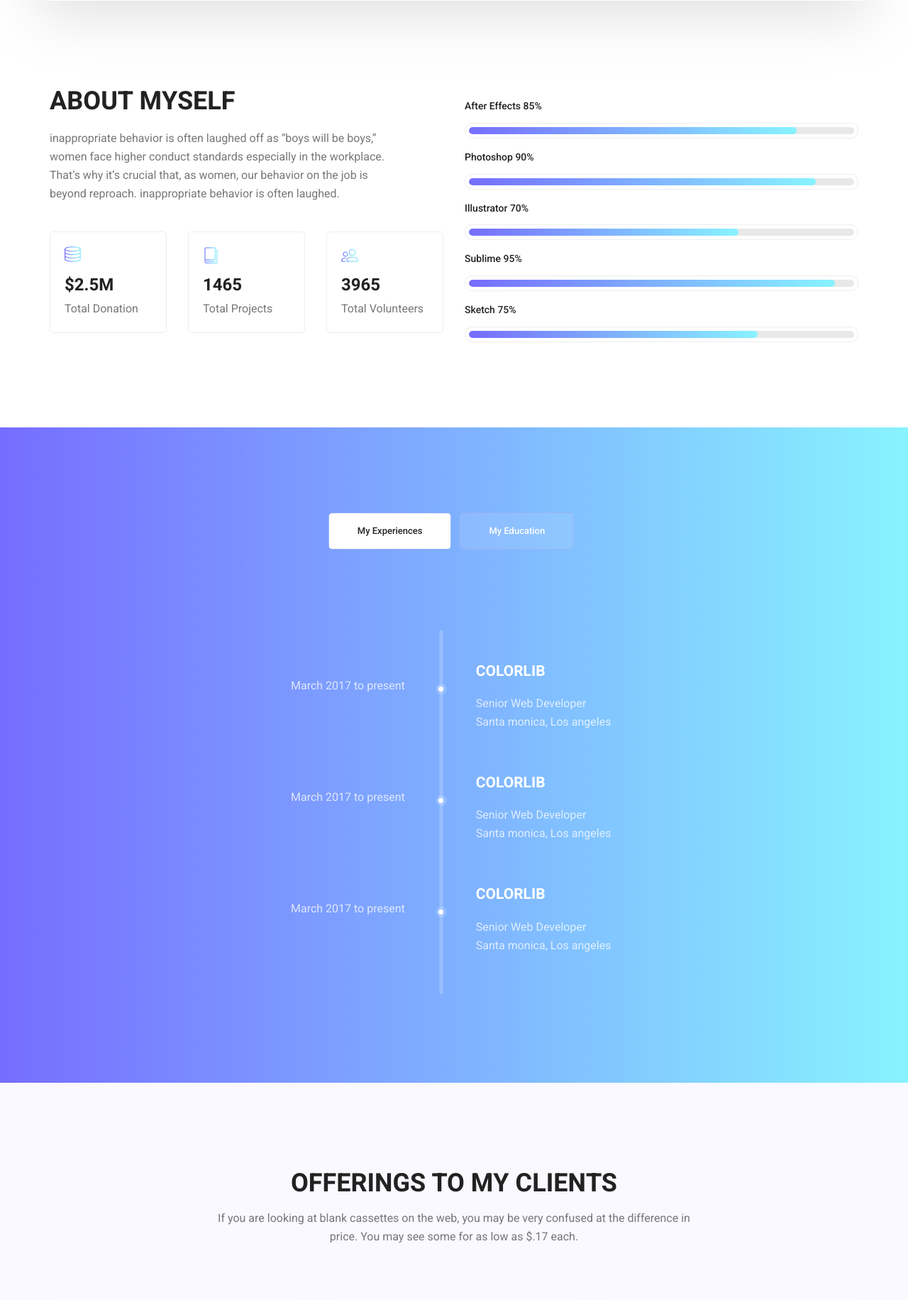
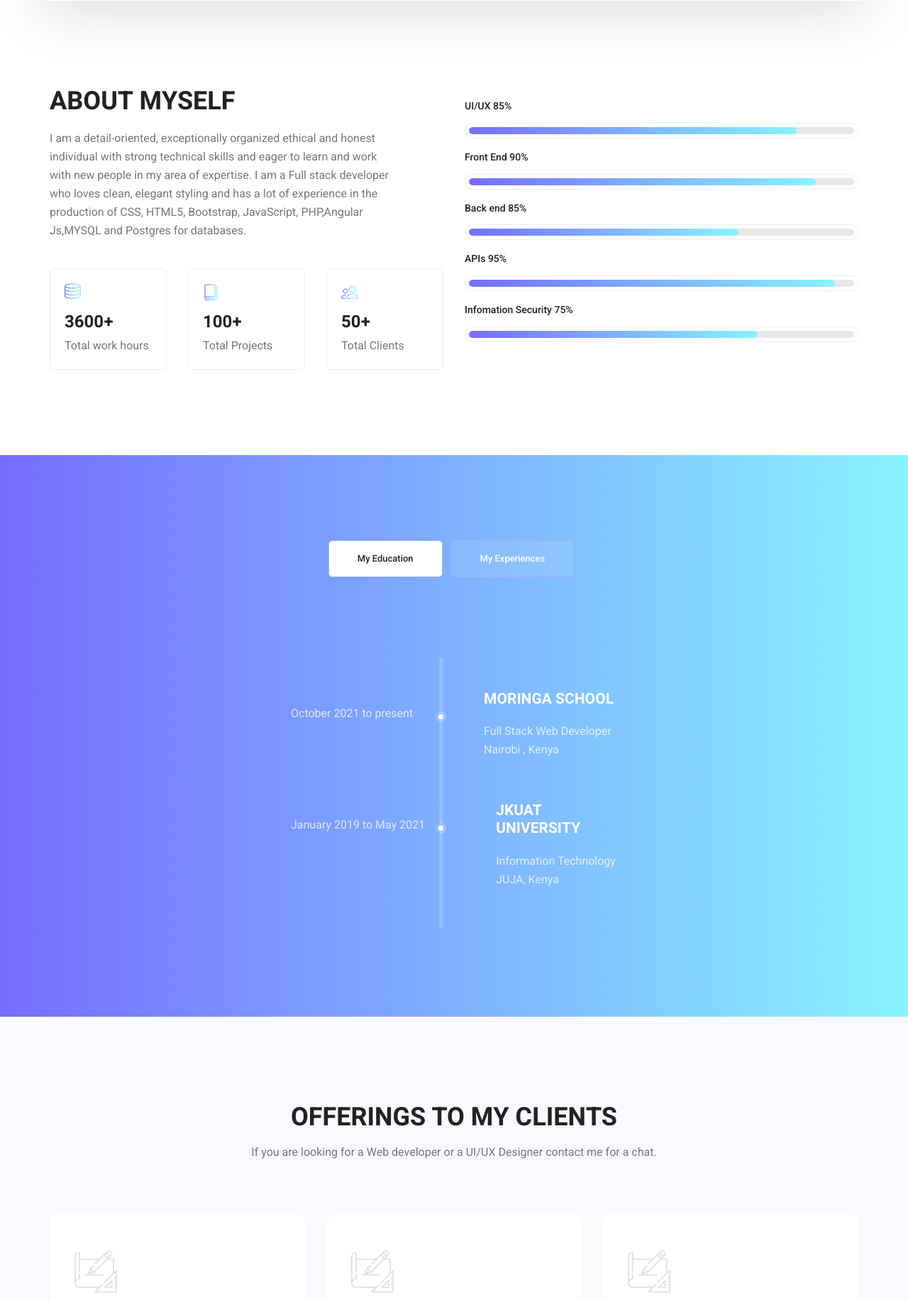
Before and after one commit to trevin-livele/django-portfolio-website, a Django app: page / in a window 1280 px wide. Shown: the part 959-2790 px from the top of the page at 71% size. Run offline with Django 3.2, Linux system fonts and the light colour scheme; some libraries are stand-ins or nearby versions.

Commit message:
worked on the home page

```diff
--- a/templates/home.html
+++ b/templates/home.html
@@ -9,16 +9,16 @@
 			<div class="banner_content">
 				<div class="media">
 					<div class="d-flex">
-								<img src="{% static 'img/personal.jpg' %}" alt="">
+						<img src="https://images.unsplash.com/photo-1484807352052-23338990c6c6?ixlib=rb-1.2.1&ixid=MnwxMjA3fDB8MHxwaG90by1wYWdlfHx8fGVufDB8fHx8&auto=format&fit=crop&w=870&q=80"
+							alt="" style="width: 40pc;">
 					</div>
 					<div class="media-body">
 						<div class="personal_text">
 							<h6>Hello Everybody, i am</h6>
 							<h3>Trevin Livele</h3>
 							<h4>Software Developer and UI/UX designer</h4>
-									<p>I am a detail-oriented, exceptionally organized ethical and honest individual
-										with strong technical skills and eager to learn and work with new people in my
-										area of expertise.</p>
+							<p>A passionate Full-stack Software Developer and UI/UX Designer
+								having experience of designing and building Web applications.</p>
 							<ul class="list basic_info">
 								<li><a href="#"><i class="lnr lnr-calendar-full"></i> 12th December, 1999</a></li>
 								<li><a href="#"><i class="lnr lnr-phone-handset"></i> (254) 792691810</a></li>
@@ -28,7 +28,8 @@
 							<ul class="list personal_social">
 								<li><a href="#"><i class="fa fa-facebook"></i></a></li>
 								<li><a href="https://twitter.com/trevin_livele"><i class="fa fa-twitter"></i></a></li>
-										<li><a href="https://www.linkedin.com/in/trevin-livele-4415851aa/"><i class="fa fa-linkedin"></i></a></li>
+								<li><a href="https://www.linkedin.com/in/trevin-livele-4415851aa/"><i
+											class="fa fa-linkedin"></i></a></li>
 							</ul>
 						</div>
 					</div>
@@ -46,27 +47,33 @@
 			<div class="col-lg-6">
 				<div class="welcome_text">
 					<h4>About Myself</h4>
-        					<p>inappropriate behavior is often laughed off as “boys will be boys,” women face higher conduct standards especially in the workplace. That’s why it’s crucial that, as women, our behavior on the job is beyond reproach. inappropriate behavior is often laughed.</p>
+					<p>I am a detail-oriented, exceptionally organized ethical and honest individual
+						with strong technical skills and eager to learn and work with new people in my
+						area of expertise.
+						I am a Full stack developer who loves clean, elegant styling and has a lot of experience in the
+						production of CSS, HTML5, Bootstrap, JavaScript, PHP,Angular Js,MYSQL and Postgres for
+						databases.
+					</p>
 					<div class="row">
 						<div class="col-md-4">
 							<div class="wel_item">
 								<i class="lnr lnr-database"></i>
-        								<h4>$2.5M</h4>
-        								<p>Total Donation</p>
+								<h4>3600+</h4>
+								<p>Total work hours</p>
 							</div>
 						</div>
 						<div class="col-md-4">
 							<div class="wel_item">
 								<i class="lnr lnr-book"></i>
-        								<h4>1465</h4>
+								<h4>100+</h4>
 								<p>Total Projects</p>
 							</div>
 						</div>
 						<div class="col-md-4">
 							<div class="wel_item">
 								<i class="lnr lnr-users"></i>
-        								<h4>3965</h4>
-        								<p>Total Volunteers</p>
+								<h4>50+</h4>
+								<p>Total Clients</p>
 							</div>
 						</div>
 					</div>
@@ -76,45 +83,52 @@
 				<div class="tools_expert">
 					<div class="skill_main">
 						<div class="skill_item">
-									<h4>After Effects <span class="counter">85</span>%</h4>
+							<h4>UI/UX <span class="counter">85</span>%</h4>
 							<div class="progress_br">
 								<div class="progress">
-											<div class="progress-bar" role="progressbar" aria-valuenow="85" aria-valuemin="0" aria-valuemax="100"></div>
+									<div class="progress-bar" role="progressbar" aria-valuenow="85" aria-valuemin="0"
+										aria-valuemax="100"></div>
 								</div>
 							</div>
 						</div>
 						<div class="skill_item">
-									<h4>Photoshop <span class="counter">90</span>%</h4>
+							<h4>Front End <span class="counter">90</span>%</h4>
 							<div class="progress_br">
 								<div class="progress">
-											<div class="progress-bar" role="progressbar" aria-valuenow="90" aria-valuemin="0" aria-valuemax="100"></div>
+									<div class="progress-bar" role="progressbar" aria-valuenow="90" aria-valuemin="0"
+										aria-valuemax="100"></div>
 								</div>
 							</div>
 						</div>
 						<div class="skill_item">
-									<h4>Illustrator <span class="counter">70</span>%</h4>
+							<h4>Back end <span class="counter">85</span>%</h4>
 							<div class="progress_br">
 								<div class="progress">
-											<div class="progress-bar" role="progressbar" aria-valuenow="70" aria-valuemin="0" aria-valuemax="100"></div>
+									<div class="progress-bar" role="progressbar" aria-valuenow="70" aria-valuemin="0"
+										aria-valuemax="100"></div>
 								</div>
 							</div>
 						</div>
 						<div class="skill_item">
-									<h4>Sublime <span class="counter">95</span>%</h4>
+							<h4>APIs <span class="counter">95</span>%</h4>
 							<div class="progress_br">
 								<div class="progress">
-											<div class="progress-bar" role="progressbar" aria-valuenow="95" aria-valuemin="0" aria-valuemax="100"></div>
+									<div class="progress-bar" role="progressbar" aria-valuenow="95" aria-valuemin="0"
+										aria-valuemax="100"></div>
 								</div>
 							</div>
 						</div>
 						<div class="skill_item">
-									<h4>Sketch <span class="counter">75</span>%</h4>
+							<h4>Infomation Security <span class="counter">75</span>%</h4>
 							<div class="progress_br">
 								<div class="progress">
-											<div class="progress-bar" role="progressbar" aria-valuenow="75" aria-valuemin="0" aria-valuemax="100"></div>
+									<div class="progress-bar" role="progressbar" aria-valuenow="75" aria-valuemin="0"
+										aria-valuemax="100"></div>
 								</div>
 							</div>
 						</div>
+
+
 					</div>
 				</div>
 			</div>
@@ -129,10 +143,12 @@
 		<div class="tabs_inner">
 			<ul class="nav nav-tabs" id="myTab" role="tablist">
 				<li class="nav-item">
-							<a class="nav-link active" id="home-tab" data-toggle="tab" href="#home" role="tab" aria-controls="home" aria-selected="true">My Experiences</a>
+					<a class="nav-link active" id="home-tab" data-toggle="tab" href="#home" role="tab"
+						aria-controls="home" aria-selected="true">My Education</a>
 				</li>
 				<li class="nav-item">
-							<a class="nav-link" id="profile-tab" data-toggle="tab" href="#profile" role="tab" aria-controls="profile" aria-selected="false">My Education</a>
+					<a class="nav-link" id="profile-tab" data-toggle="tab" href="#profile" role="tab"
+						aria-controls="profile" aria-selected="false">My Experiences</a>
 				</li>
 			</ul>
 			<div class="tab-content" id="myTabContent">
@@ -142,11 +158,11 @@
 							<span></span>
 							<div class="media">
 								<div class="d-flex">
-											<p>March 2017 to present</p>
+									<p>October 2021 to present</p>
 								</div>
 								<div class="media-body">
-											<h4>Colorlib</h4>
-											<p>Senior Web Developer <br />Santa monica, Los angeles</p>
+									<h4>Moringa School</h4>
+									<p>Full Stack Web Developer <br />Nairobi , Kenya</p>
 								</div>
 							</div>
 						</li>
@@ -154,26 +170,15 @@
 							<span></span>
 							<div class="media">
 								<div class="d-flex">
-											<p>March 2017 to present</p>
+									<p>January 2019 to May 2021</p>
 								</div>
 								<div class="media-body">
-											<h4>Colorlib</h4>
-											<p>Senior Web Developer <br />Santa monica, Los angeles</p>
+									<h4>JKUAT University</h4>
+									<p>Information Technology <br />JUJA, Kenya</p>
 								</div>
 							</div>
 						</li>
-								<li>
-								<span></span>
-									<div class="media">
-										<div class="d-flex">
-											<p>March 2017 to present</p>
-										</div>
-										<div class="media-body">
-											<h4>Colorlib</h4>
-											<p>Senior Web Developer <br />Santa monica, Los angeles</p>
-										</div>
-									</div>
-								</li>
+
 					</ul>
 				</div>
 				<div class="tab-pane fade" id="profile" role="tabpanel" aria-labelledby="profile-tab">
@@ -182,11 +187,11 @@
 							<span></span>
 							<div class="media">
 								<div class="d-flex">
-											<p>March 2017 to present</p>
+									<p>January 2022 to present</p>
 								</div>
 								<div class="media-body">
-											<h4>Colorlib</h4>
-											<p>Senior Web Developer <br />Santa monica, Los angeles</p>
+									<h4>Freelance</h4>
+									<p>Full Stack Web Developer <br />Nairobi, Kenya</p>
 								</div>
 							</div>
 						</li>
@@ -194,23 +199,26 @@
 							<span></span>
 							<div class="media">
 								<div class="d-flex">
-											<p>March 2017 to present</p>
+									<p>JANUARY 2020 - 2021</p>
 								</div>
 								<div class="media-body">
-											<h4>Colorlib</h4>
-											<p>Senior Web Developer <br />Santa monica, Los angeles</p>
+									<h4>JKUAT ICT DIRECTORATE</h4>
+									<p>Information Technology Assistant <br /> JKUAT JUJA , Main Campus
+									</p>
 								</div>
 							</div>
 						</li>
+
 						<li>
 							<span></span>
 							<div class="media">
 								<div class="d-flex">
-											<p>March 2017 to present</p>
+									<p>JANUARY 2021- DEC 2021</p>
 								</div>
 								<div class="media-body">
-											<h4>Colorlib</h4>
-											<p>Senior Web Developer <br />Santa monica, Los angeles</p>
+									<h4>SUPREME KENYA COMPUTERS</h4>
+									<p>ICT SUPPORT AND
+										MAINTENANCE<br />JUJA, Kiambu</p>
 								</div>
 							</div>
 						</li>
@@ -227,28 +235,35 @@
 	<div class="container">
 		<div class="main_title">
 			<h2>offerings to my clients</h2>
-        			<p>If you are looking at blank cassettes on the web, you may be very confused at the difference in price. You may see some for as low as $.17 each.</p>
+			<p>If you are looking for a Web developer or a UI/UX Designer contact me for a chat.</p>
 		</div>
 		<div class="feature_inner row">
 			<div class="col-lg-4 col-md-6">
 				<div class="feature_item">
-        					<i class="flaticon-city"></i>
-        					<h4>Architecture</h4>
-        					<p>If you are looking at blank cassettes on the web, you may be very confused at the difference in price. You may see some for as low as $17 each.</p>
-        				</div>
-        			</div>
-        			<div class="col-lg-4 col-md-6">
-        				<div class="feature_item">
-        					<i class="flaticon-skyline"></i>
-        					<h4>Interior Design</h4>
-        					<p>If you are looking at blank cassettes on the web, you may be very confused at the difference in price. You may see some for as low as $17 each.</p>
+					<i class="flaticon-sketch"></i>
+					<h4>Web Development</h4>
+					<p>Web development is the work involved in developing a website for the Internet or an intranet. Web
+						development can range from developing a simple single static page of plain text to complex web
+						applications, electronic businesses, and social network services. </p>
 				</div>
 			</div>
 			<div class="col-lg-4 col-md-6">
 				<div class="feature_item">
 					<i class="flaticon-sketch"></i>
-        					<h4>Concept Design</h4>
-        					<p>If you are looking at blank cassettes on the web, you may be very confused at the difference in price. You may see some for as low as $17 each.</p>
+					<h4>UI/UX Design</h4>
+					<p>User interface design or user interface engineering is the design of user interfaces for machines
+						and software, such as computers, home appliances, mobile devices, and other electronic devices,
+						with the focus on maximizing usability and the user experience</p>
+				</div>
+			</div>
+			<div class="col-lg-4 col-md-6">
+				<div class="feature_item">
+					<i class="flaticon-sketch"></i>
+					<h4>API Intergration</h4>
+					<p>API integration is the connection between two or more applications via their APIs (application
+						programming interfaces) that allow systems to exchange data sources. API integrations power
+						processes throughout many sectors and layers of an organisation to keep data in sync, enhance
+						productivity and drive revenue.</p>
 				</div>
 			</div>
 		</div>
@@ -260,16 +275,14 @@
 <section class="home_gallery_area p_120">
 	<div class="container">
 		<div class="main_title">
-        			<h2>Our Latest Featured Projects</h2>
-        			<p>Who are in extremely love with eco friendly system.</p>
+			<h2>My Latest Featured Projects</h2>
+			<p>Projects i have worked on</p>
 		</div>
 		<div class="isotope_fillter">
-        			<ul class="gallery_filter list">
-						<li class="active" data-filter="*"><a href="#">All</a></li>
-						<li data-filter=".brand"><a href="#">Vector</a></li>
-						<li data-filter=".manipul"><a href="#">Raster</a></li>
-						<li data-filter=".creative"><a href="#">UI/UX</a></li>
-						<li data-filter=".design"><a href="#">Printing</a></li>
+			<ul class="gallery_filter">
+				<li class="active"><a href="#">All</a></li>
+				<li><a href="#">Vector</a></li>
+
 			</ul>
 		</div>
 	</div>
@@ -279,7 +292,8 @@
 				<div class="h_gallery_item">
 					<div class="g_img_item">
 						<img class="img-fluid" src="{% static 'img/gallery/project-1.jpg' %}" alt="">
-        						<a class="light" href="{% static 'img/gallery/project-1.jpg' %}"><img src="{% static 'img/gallery/icon.png' %}" alt=""></a>
+						<a class="light" href="{% static 'img/gallery/project-1.jpg' %}"><img
+								src="{% static 'img/gallery/icon.png' %}" alt=""></a>
 					</div>
 					<div class="g_item_text">
 						<h4>3D Helmet Design</h4>
@@ -291,7 +305,8 @@
 				<div class="h_gallery_item">
 					<div class="g_img_item">
 						<img class="img-fluid" src="{% static 'img/gallery/project-2.jpg' %}" alt="">
-        						<a class="light" href="{% static 'img/gallery/project-2.jpg' %}"><img src="{% static 'img/gallery/icon.png' %}" alt=""></a>
+						<a class="light" href="{% static 'img/gallery/project-2.jpg' %}"><img
+								src="{% static 'img/gallery/icon.png' %}" alt=""></a>
 					</div>
 					<div class="g_item_text">
 						<h4>2D Vinyl Design</h4>
@@ -303,7 +318,8 @@
 				<div class="h_gallery_item">
 					<div class="g_img_item">
 						<img class="img-fluid" src="{% static 'img/gallery/project-3.jpg' %}" alt="">
-        						<a class="light" href="{% static 'img/gallery/project-3.jpg' %}"><img src="{% static 'img/gallery/icon.png' %}" alt=""></a>
+						<a class="light" href="{% static 'img/gallery/project-3.jpg' %}"><img
+								src="{% static 'img/gallery/icon.png' %}" alt=""></a>
 					</div>
 					<div class="g_item_text">
 						<h4>Creative Poster Design</h4>
@@ -315,7 +331,8 @@
 				<div class="h_gallery_item">
 					<div class="g_img_item">
 						<img class="img-fluid" src="{% static 'img/gallery/project-4.jpg' %}" alt="">
-        						<a class="light" href="{% static 'img/gallery/project-4.jpg' %}"><img src="{% static 'img/gallery/icon.png' %}" alt=""></a>
+						<a class="light" href="{% static 'img/gallery/project-4.jpg' %}"><img
+								src="{% static 'img/gallery/icon.png' %}" alt=""></a>
 					</div>
 					<div class="g_item_text">
 						<h4>Embosed Logo Design</h4>
@@ -327,7 +344,8 @@
 				<div class="h_gallery_item">
 					<div class="g_img_item">
 						<img class="img-fluid" src="{% static 'img/gallery/project-5.jpg' %}" alt="">
-        						<a class="light" href="{% static 'img/gallery/project-5.jpg' %}"><img src="{% static 'img/gallery/icon.png' %}" alt=""></a>
+						<a class="light" href="{% static 'img/gallery/project-5.jpg' %}"><img
+								src="{% static 'img/gallery/icon.png' %}" alt=""></a>
 					</div>
 					<div class="g_item_text">
 						<h4>3D Disposable Bottle</h4>
@@ -339,7 +357,8 @@
 				<div class="h_gallery_item">
 					<div class="g_img_item">
 						<img class="img-fluid" src="{% static 'img/gallery/project-6.jpg' %}" alt="">
-        						<a class="light" href="{% static 'img/gallery/project-6.jpg' %}"><img src="{% static 'img/gallery/icon.png' %}" alt=""></a>
+						<a class="light" href="{% static 'img/gallery/project-6.jpg' %}"><img
+								src="{% static 'img/gallery/icon.png' %}" alt=""></a>
 					</div>
 					<div class="g_item_text">
 						<h4>3D Logo Design</h4>
@@ -349,59 +368,12 @@
 			</div>
 		</div>
 		<div class="more_btn">
-        			<a class="main_btn" href="#">Load More Items</a>
+			<a class="main_btn" href="{% url 'portfolio' %}">Load More Items</a>
 		</div>
 	</div>
 </section>
 <!--================End Home Gallery Area =================-->
 
-        <!--================Testimonials Area =================-->
-        <section class="testimonials_area p_120">
-        	<div class="container">
-        		<div class="main_title">
-        			<h2>Testimonials</h2>
-        			<p>If you are looking at blank cassettes on the web, you may be very confused at the difference in price. You may see some for as low as $.17 each.</p>
-        		</div>
-        		<div class="testi_inner">
-					<div class="testi_slider owl-carousel">
-						<div class="item">
-							<div class="testi_item">
-								<p>As conscious traveling Paup ers we must always be oncerned about our dear Mother Earth. If you think about it, you travel across her face</p>
-								<h4>Fanny Spencer</h4>
-								<a href="#"><i class="fa fa-star"></i></a>
-								<a href="#"><i class="fa fa-star"></i></a>
-								<a href="#"><i class="fa fa-star"></i></a>
-								<a href="#"><i class="fa fa-star"></i></a>
-								<a href="#"><i class="fa fa-star-half-o"></i></a>
-							</div>
-						</div>
-						<div class="item">
-							<div class="testi_item">
-								<p>As conscious traveling Paup ers we must always be oncerned about our dear Mother Earth. If you think about it, you travel across her face</p>
-								<h4>Fanny Spencer</h4>
-								<a href="#"><i class="fa fa-star"></i></a>
-								<a href="#"><i class="fa fa-star"></i></a>
-								<a href="#"><i class="fa fa-star"></i></a>
-								<a href="#"><i class="fa fa-star"></i></a>
-								<a href="#"><i class="fa fa-star-half-o"></i></a>
-							</div>
-						</div>
-						<div class="item">
-							<div class="testi_item">
-								<p>As conscious traveling Paup ers we must always be oncerned about our dear Mother Earth. If you think about it, you travel across her face</p>
-								<h4>Fanny Spencer</h4>
-								<a href="#"><i class="fa fa-star"></i></a>
-								<a href="#"><i class="fa fa-star"></i></a>
-								<a href="#"><i class="fa fa-star"></i></a>
-								<a href="#"><i class="fa fa-star"></i></a>
-								<a href="#"><i class="fa fa-star-half-o"></i></a>
-							</div>
-						</div>
-					</div>
-        		</div>
-        	</div>
-        </section>
-        <!--================End Testimonials Area =================-->
 
 
 
@@ -421,9 +393,9 @@
 <script src="{% static 'js/jquery.ajaxchimp.min.js' %}"></script>
 <script src="{% static 'vendors/counter-up/jquery.waypoints.min.js' %}"></script>
 <script src="{% static 'vendors/counter-up/jquery.counterup.min.js' %}"></script>
-        <script src="{% static 'js/mail-script.js' %}"></script>
 <script src="{% static 'js/theme.js' %}"></script>
 </body>
+
 </html>
 
 {% endblock %}
```
Also changed, not shown: static/css/style.css (+1 -42 lines). Lines whose indentation alone changed are shown as unchanged.
